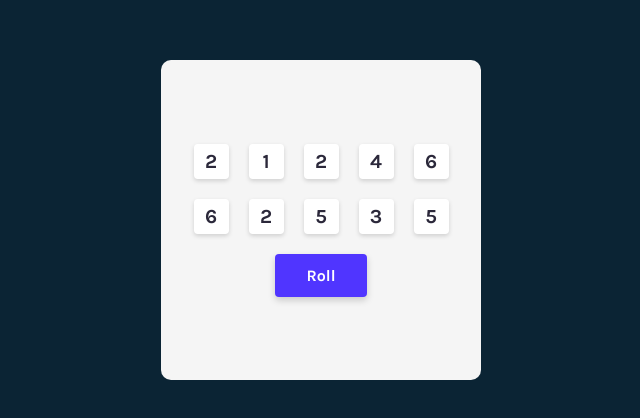
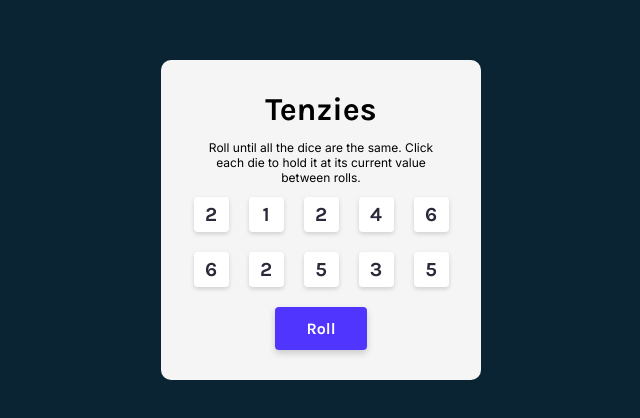
Before and after one commit to JHunnicutt/tenzies, a React (Vite) app: page / in a window 1280 px wide. Shown: the part 180-598 px from the top of the page, without its empty margins (319-959 px from the left). Built offline with nearby package versions, Linux system fonts and the light colour scheme.

Commit message:
add heading and paragraph of directions

```diff
--- a/src/App.jsx
+++ b/src/App.jsx
@@ -50,6 +50,8 @@ const App = () => {
 
    return (
     <main>
+      <h1>Tenzies</h1>
+      <p>Roll until all the dice are the same. Click each die to hold it at its current value between rolls.</p>
       <div className="dice">
          {diceElements}
       </div>
--- a/src/index.css
+++ b/src/index.css
@@ -9,6 +9,7 @@ body {
   background-color: #0B2434;
   width: 100vw;
   height: 100vh;
+  font-family: 'Karla', sans-serif;
 }
 
 #root {
@@ -30,6 +31,18 @@ main {
   flex-direction: column;
   justify-content: center;
   align-items: center;
+}
+
+main h1 {
+  margin: 0;
+}
+
+main p {
+  font-family: 'Inter', sans-serif;
+  font-weight: 400;
+  font-size: 12px;
+  text-align: center;
+  width: 235px;
 }
 
 .dice {
```
